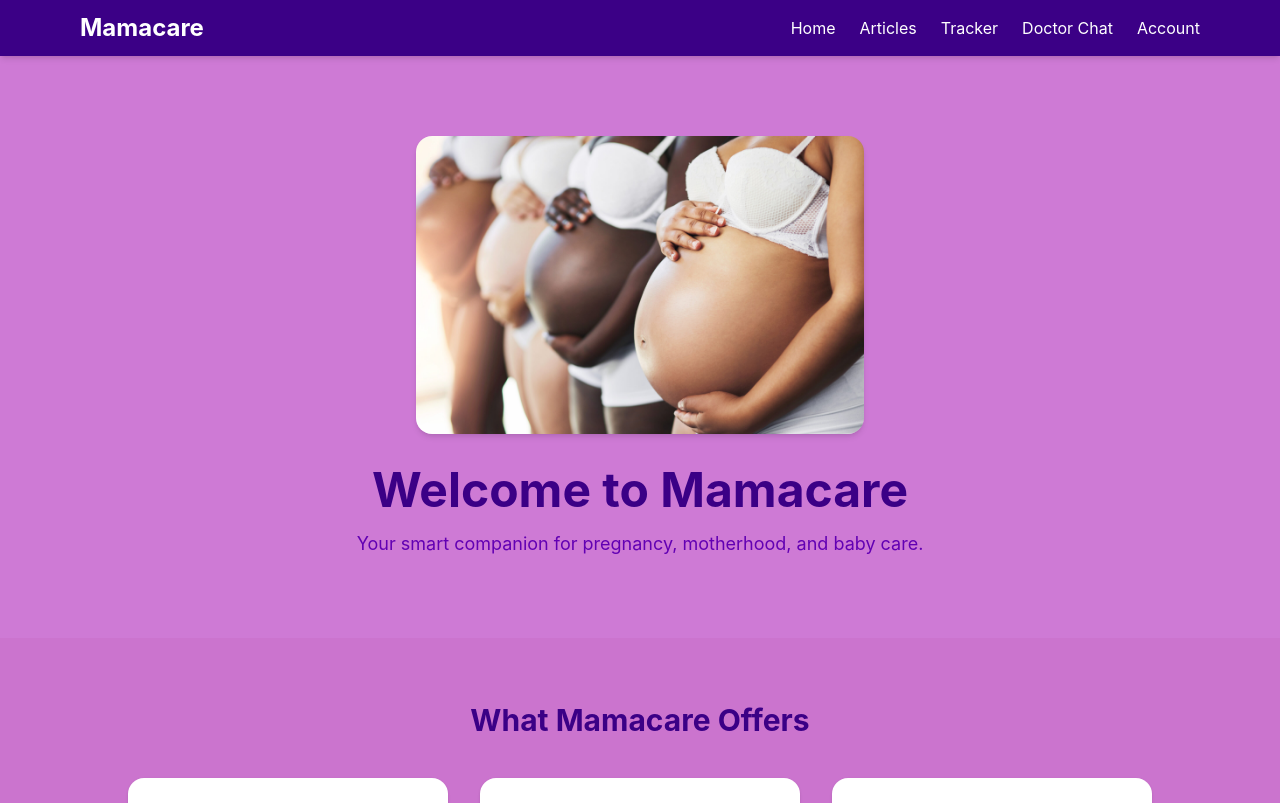
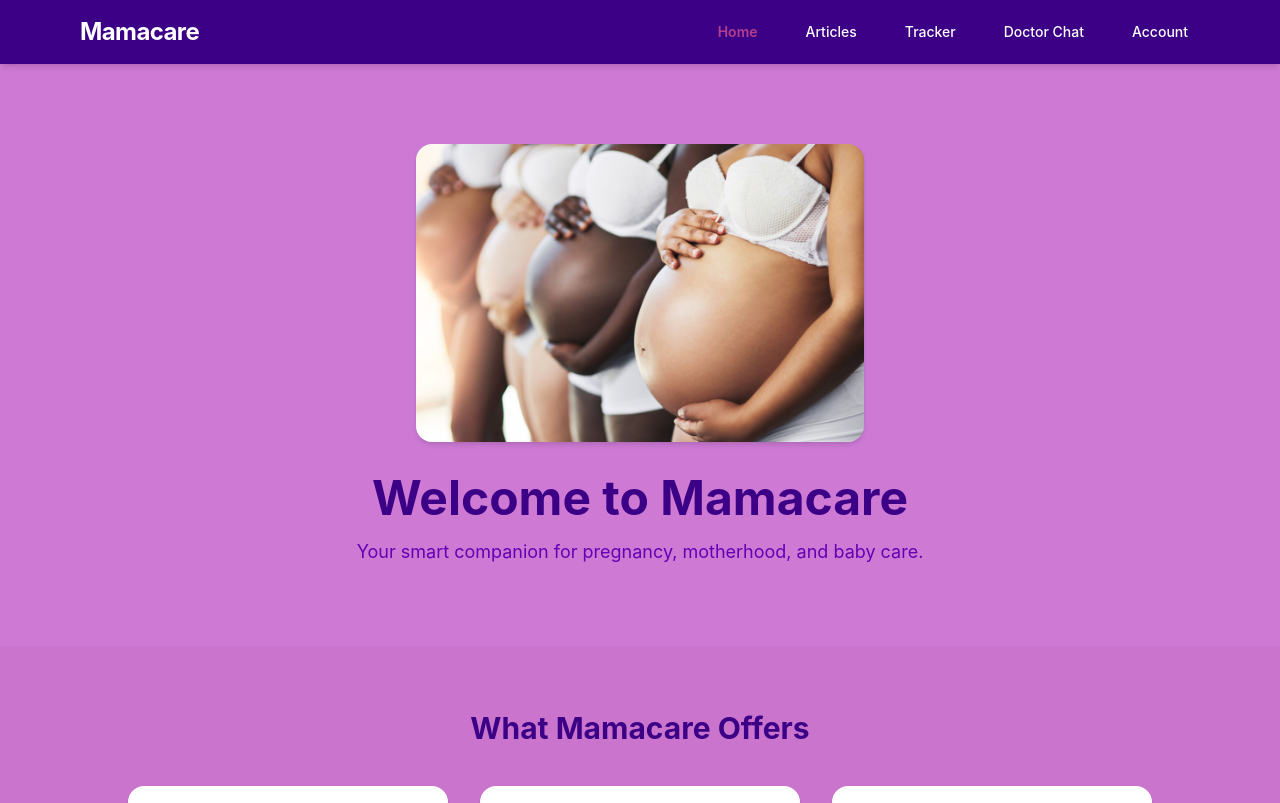
Before and after one commit to Favekin/mamacare, a React (Vite) app: page / in a window 1280 px wide. Shown: the top 803 px of the page. Built offline with nearby package versions, Linux system fonts and the light colour scheme.

Commit message:
modify navbar

```diff
--- a/package.json
+++ b/package.json
@@ -20,6 +20,7 @@
     "dotenv": "^17.2.3",
     "express": "^5.1.0",
     "framer-motion": "^12.23.24",
+    "lucide-react": "^0.562.0",
     "openai": "^6.9.0",
     "react": "^19.2.0",
     "react-confetti": "^6.4.0",
--- a/src/components/Navbar.jsx
+++ b/src/components/Navbar.jsx
@@ -1,55 +1,125 @@
 // src/components/Navbar.jsx
-import React, { useState, useContext } from "react";
-import { Link } from "react-router-dom";
+import { useState, useContext } from "react";
+import { Link, NavLink } from "react-router-dom";
+import { Menu, X } from "lucide-react";
 import AuthContext from "../context/AuthContext";
 
-export default function Navbar() {
-  const [open, setOpen] = useState(false);
-  const { isAuthenticated, user, logout } = useContext(AuthContext);
-
-  const navItems = [
+const NAV_ITEMS = [
   { name: "Home", to: "/" },
   { name: "Articles", to: "/articles" },
   { name: "Tracker", to: "/tracker" },
   { name: "Doctor Chat", to: "/chat" },
 ];
 
+export default function Navbar() {
+  const [isOpen, setIsOpen] = useState(false);
+  const { isAuthenticated, user, logout } = useContext(AuthContext);
+
+  const username = user?.email?.split("@")[0];
+
+  const linkClass =
+    "block px-3 py-2 rounded-md text-sm font-medium transition hover:text-secondary";
+
   return (
-    <nav className="bg-primary text-white sticky top-0 z-50 shadow-md">
-      <div className="max-w-6xl mx-auto px-4 py-3 flex justify-between items-center">
-        <Link to="/" className="text-2xl font-bold">Mamacare</Link>
-        <button className="md:hidden" onClick={() => setOpen(!open)}>☰</button>
+    <nav className="sticky top-0 z-50 bg-primary text-white shadow-md">
+      <div className="mx-auto max-w-6xl px-4">
+        <div className="flex h-16 items-center justify-between">
+          {/* Logo */}
+          <Link
+            to="/"
+            className="text-2xl font-bold tracking-tight hover:opacity-90"
+          >
+            Mamacare
+          </Link>
 
-        <ul className={`md:flex gap-6 ${open ? "block mt-4" : "hidden md:flex"}`}>
-          {navItems.map((item) => (
-            <li key={item.name}>
-              <Link to={item.to} className="hover:text-secondary">
+          {/* Desktop Nav */}
+          <div className="hidden md:flex items-center gap-6">
+            {NAV_ITEMS.map((item) => (
+              <NavLink
+                key={item.name}
+                to={item.to}
+                className={({ isActive }) =>
+                  `${linkClass} ${
+                    isActive ? "text-secondary font-semibold" : ""
+                  }`
+                }
+              >
                 {item.name}
-              </Link>
-            </li>
+              </NavLink>
             ))}
 
             {!isAuthenticated ? (
-            <li>
-              <Link to="/auth" className="hover:text-secondary">Account</Link>
-            </li>
+              <NavLink to="/auth" className={linkClass}>
+                Account
+              </NavLink>
             ) : (
               <>
-              <li className="flex items-center gap-2 px-3 py-1">
-                Hi, {user?.email?.split("@")[0]}
-              </li>
-              <li>
+                <span className="text-sm opacity-90">
+                  Hi, {username}
+                </span>
                 <button
                   onClick={logout}
-                  className="bg-white text-primary px-3 py-1 rounded hover:opacity-90"
+                  className="rounded-md bg-white px-3 py-1.5 text-sm font-medium text-primary transition hover:opacity-90"
                 >
                   Logout
                 </button>
-              </li>
               </>
             )}
-        </ul>
           </div>
+
+          {/* Mobile Toggle */}
+          <button
+            className="md:hidden"
+            aria-label="Toggle menu"
+            onClick={() => setIsOpen(!isOpen)}
+          >
+            {isOpen ? <X size={26} /> : <Menu size={26} />}
+          </button>
+        </div>
+      </div>
+
+      {/* Mobile Menu */}
+      {isOpen && (
+        <div className="md:hidden bg-primary border-t border-white/10">
+          <div className="space-y-1 px-4 py-3">
+            {NAV_ITEMS.map((item) => (
+              <NavLink
+                key={item.name}
+                to={item.to}
+                onClick={() => setIsOpen(false)}
+                className={linkClass}
+              >
+                {item.name}
+              </NavLink>
+            ))}
+
+            {!isAuthenticated ? (
+              <NavLink
+                to="/auth"
+                onClick={() => setIsOpen(false)}
+                className={linkClass}
+              >
+                Account
+              </NavLink>
+            ) : (
+              <>
+                <p className="px-3 py-2 text-sm opacity-80">
+                  Hi, {username}
+                </p>
+                <button
+                  onClick={() => {
+                    logout();
+                    setIsOpen(false);
+                  }}
+                  className="w-full rounded-md bg-white px-3 py-2 text-sm font-medium text-primary"
+                >
+                  Logout
+                </button>
+              </>
+            )}
+          </div>
+        </div>
+      )}
     </nav>
   );
 }
--- a/tailwind.config.js
+++ b/tailwind.config.js
@@ -9,6 +9,11 @@ module.exports = {
         muted: "#6200b3",
         background: "#ce7ad5",
       },
+      backgroundImage: {
+        'primary-pattern': "url('/path/to/primary/image.jpg')",
+        'secondary-texture': "url('/path/to/secondary/image.png')",
+        'hero-gradient': 'linear-gradient(to right, #3b0086, #b43e8f)',
+      }
     },
   },
   plugins: [],
```
Also changed, not shown: 1 other file (tests, documents, lock files or other folders). Lines whose indentation alone changed are shown as unchanged.
